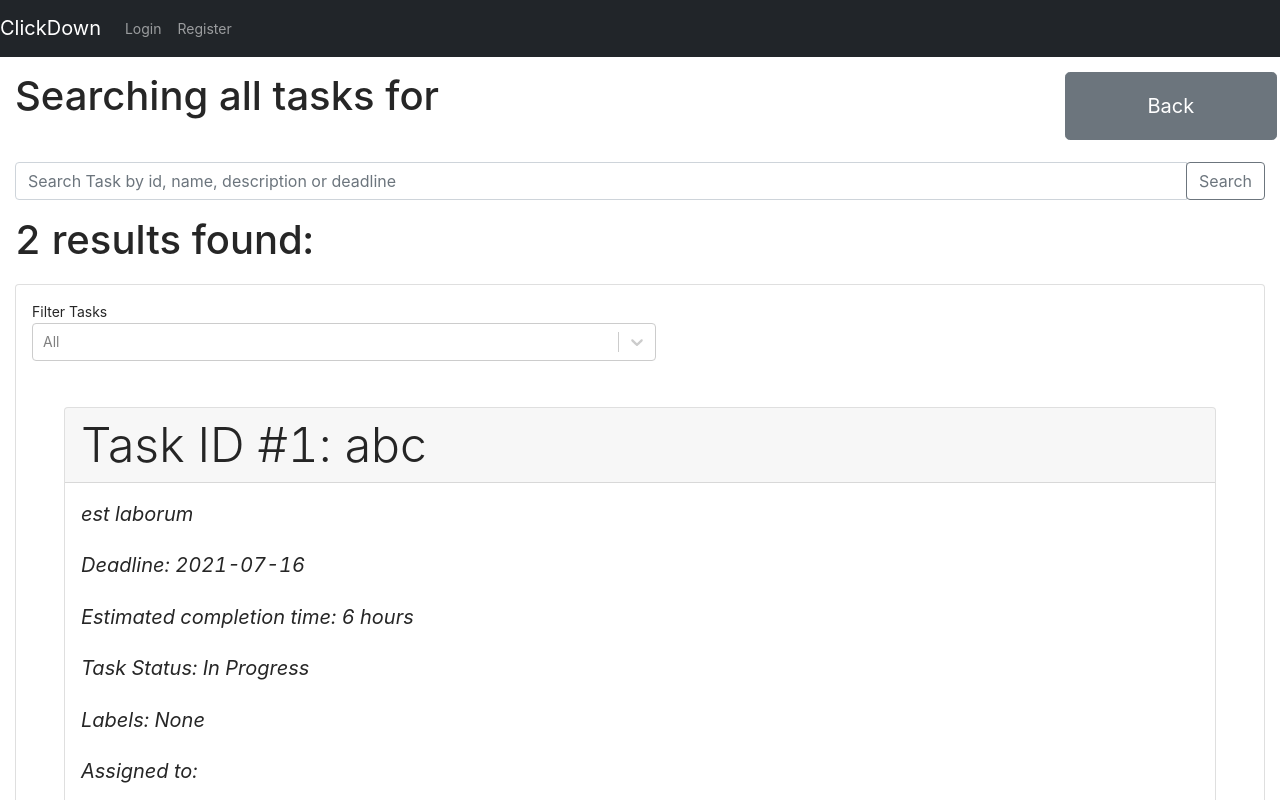
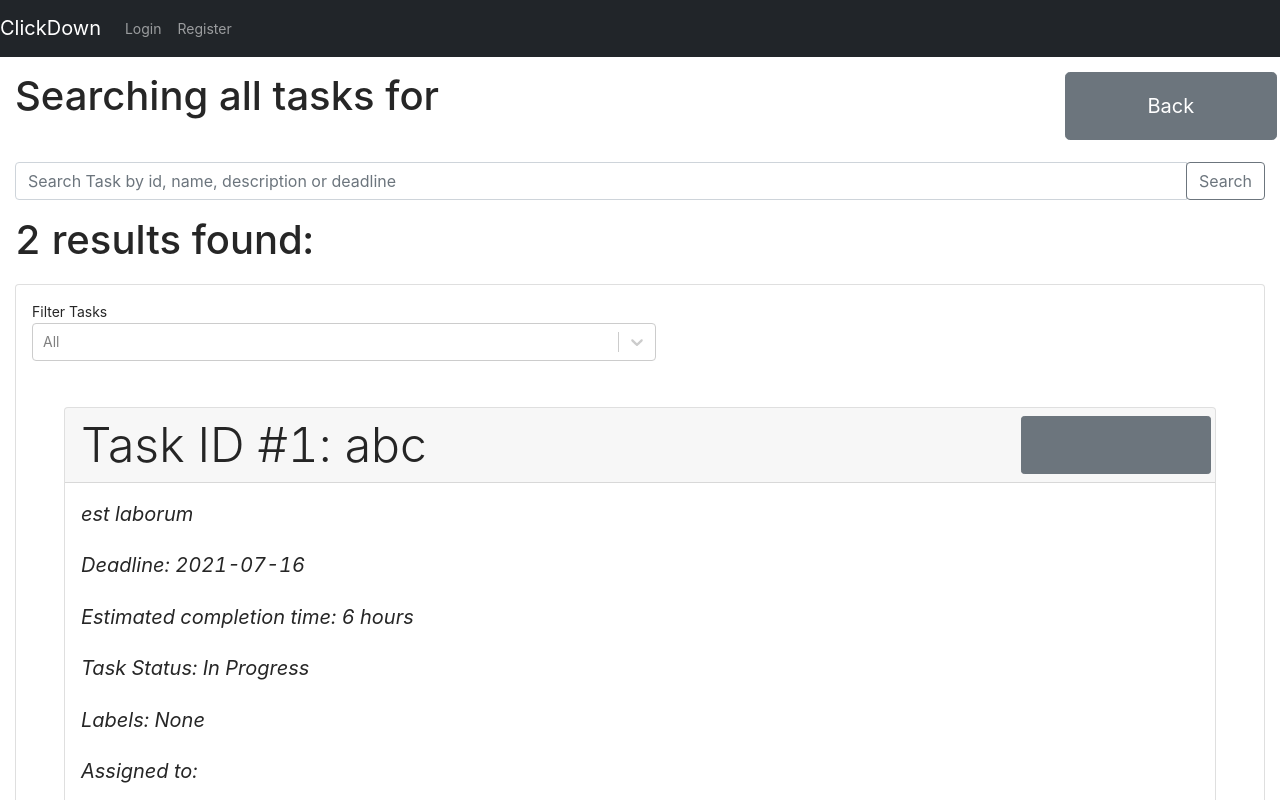
Before and after one commit to z5219951/task-master, a React (Create React App) app in the folder frontend/: page /taskSearchResult in a window 1280 px wide. Shown: the top 800 px of the page. Built offline with nearby package versions, Linux system fonts and the light colour scheme; no server answers.

Commit message:
Minor fix update button

```diff
--- a/frontend/src/components/TaskCard.js
+++ b/frontend/src/components/TaskCard.js
@@ -73,7 +73,7 @@ const TaskCard = (props) => {
       <div className="card-header">
         <div className="row display-5">
           <div className="col">Task ID #{tasks.id}: {tasks.title}</div>
-          <div className="col-md-2">{update ? <div><button className="btn btn-secondary btn-lg" onClick={() => handleClick()}>Update Task</button><br/></div> : ''}</div>
+          <div className="col-md-2 btn btn-secondary btn-sm">{update ? <div><button className="btn btn-secondary btn-lg" onClick={() => handleClick()}>Update Task</button><br/></div> : ''}</div>
         </div>
       </div>
       <div className="card-body" padding="100px">
```
